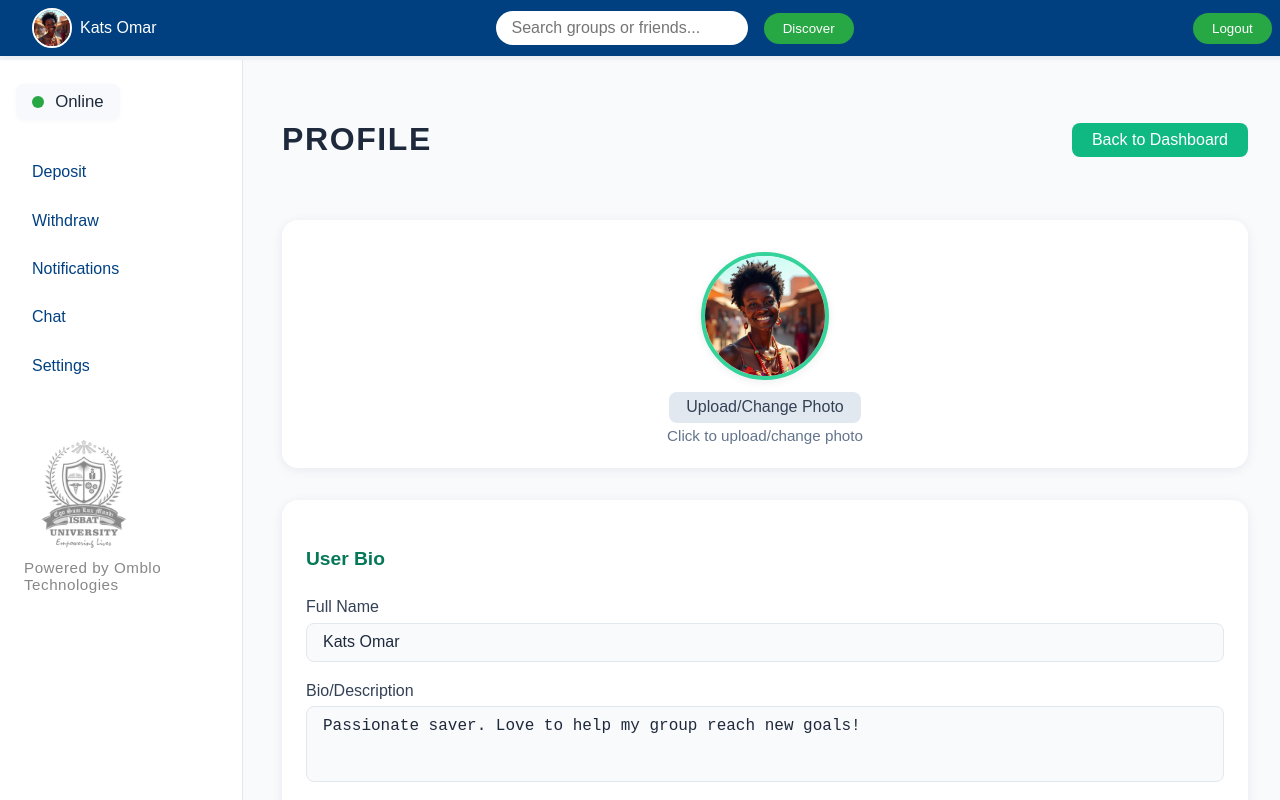
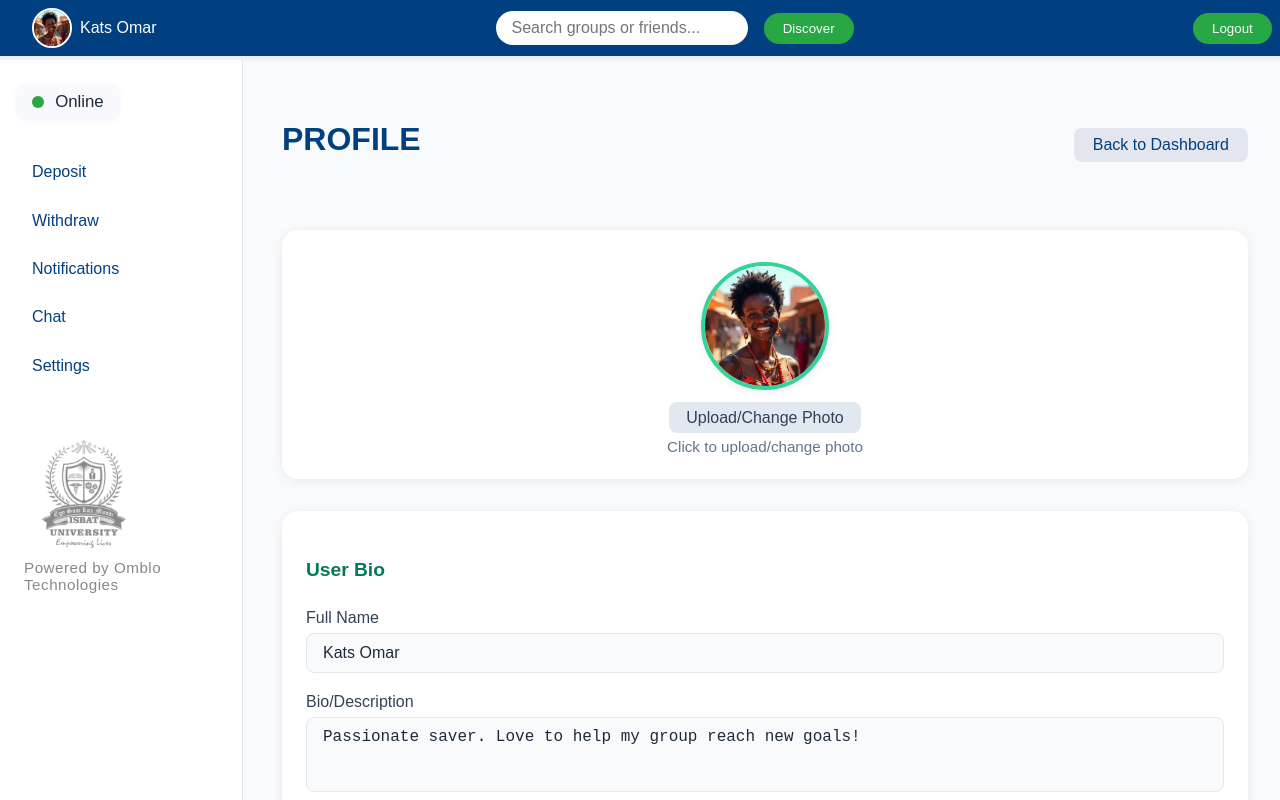
Before and after one commit to katsomar/trinitysaccoprj, a React (Vite) app in the folder client/: page /profile in a window 1280 px wide. Shown: the top 800 px of the page. Built offline with nearby package versions, Linux system fonts and the light colour scheme.

Commit message:
Worked on the titles title theme balance

```diff
--- a/client/src/pages/Profile.jsx
+++ b/client/src/pages/Profile.jsx
@@ -93,7 +93,21 @@ const Profile = () => {
         <main className="profile-container">
           <div className="profile-header-row">
             <h1 className="profile-title">PROFILE</h1>
-            <button className="back-dashboard-btn" onClick={() => navigate("/saver-dashboard")}>Back to Dashboard</button>
+            <button
+                className="btn"
+                style={{
+                  background: "#e3e6ee",
+                  color: "#004080",
+                  fontWeight: 500,
+                  borderRadius: "8px",
+                  padding: "0.5rem 1.2rem",
+                  fontSize: "1rem",
+                  marginLeft: "auto"
+                }}
+                onClick={() => navigate("/saver-dashboard")}
+              >
+                Back to Dashboard
+              </button>
           </div>
           <form className="profile-form" onSubmit={handleSave}>
             {/* Profile Photo Section */}
--- a/client/src/styles/profile.css
+++ b/client/src/styles/profile.css
@@ -34,8 +34,8 @@
 .profile-title {
   font-size: 2rem;
   font-weight: 700;
-  color: var(--slate-800, #1e293b);
-  letter-spacing: 0.05em;
+  color: #004080;
+  margin-bottom: 2rem;
 }
 
 .back-dashboard-btn {
@@ -157,7 +157,7 @@
   margin-top: 0.5rem;
 }
 .save-changes-btn {
-  background: var(--emerald-500, #10b981);
+  background: #007bff;
   color: #fff;
   border: none;
   border-radius: 0.5rem;
```
